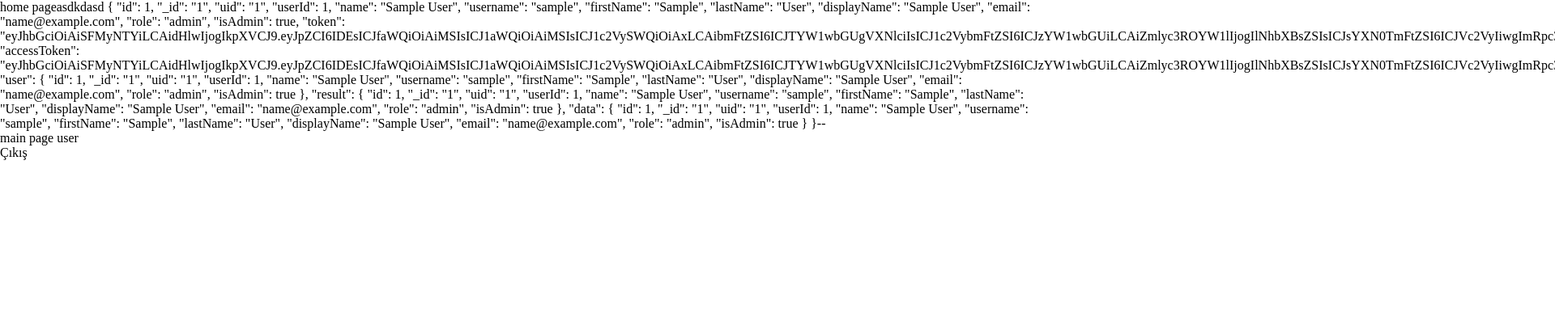
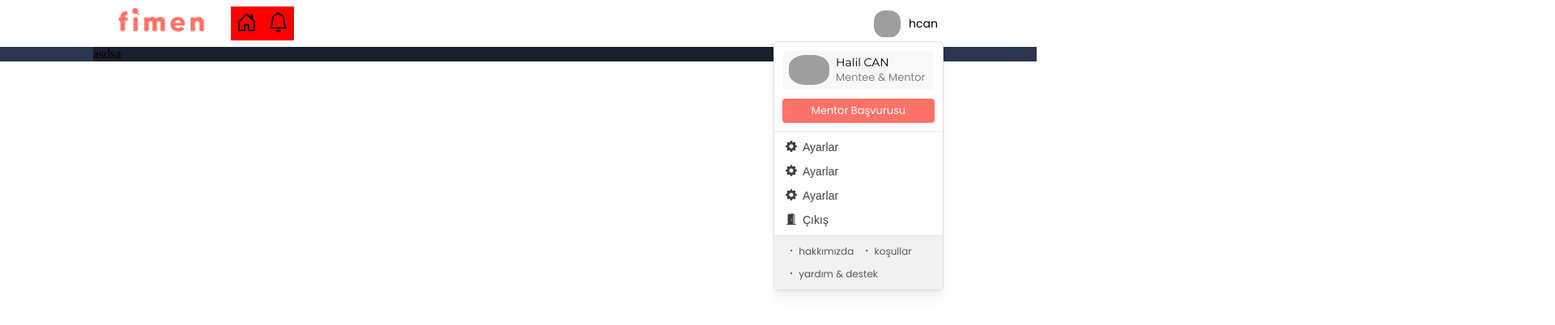
Before and after one commit to halilcn/fimen, a Vue app in the folder front-end/: page / in a window 1280 px wide. Shown: the top 402 px of the page at 81% size, 1920 px wide, since content can reach past the window. Built offline with nearby package versions, Linux system fonts and the light colour scheme; no server answers; sample sign-in values are in the browser's storage; grey boxes are pictures that could not be loaded.

Commit message:
add main page

```diff
--- a/front-end/src/App.vue
+++ b/front-end/src/App.vue
@@ -9,6 +9,7 @@
 @import url('https://fonts.googleapis.com/css2?family=Poppins:wght@400&display=swap');
 @import url('https://fonts.googleapis.com/css2?family=Poppins:wght@500&display=swap');
 @import url('https://fonts.googleapis.com/css2?family=Montserrat&display=swap');
+@import url('https://fonts.googleapis.com/css2?family=Montserrat+Alternates:wght@200&display=swap');
 @import url('https://fonts.googleapis.com/css2?family=Rubik:wght@300&display=swap');
 @import url('https://fonts.googleapis.com/css2?family=Rubik:wght@400&display=swap');
 
@@ -34,6 +35,8 @@ body, html {
   --navy-blue-bg-color: #38496B;
   --navy-blue-bg-hover-color: #303e5a;
   --navy-red-bg-color: #FF7268;
+  --navy-red-bg-dark-color: #f16b61;
   --navy-blue-text-color: #2B374F;
+  --navy-user-profile-border-radius: 40%;
 }
 </style>
--- a/front-end/src/components/mainPage/Home.vue
+++ b/front-end/src/components/mainPage/Home.vue
@@ -1,18 +1,104 @@
 <template>
-  <div>
-    home pageasdkdasd
+  <div class="container">
+    <div class="head_container">
+      <div class="head_content">
+        <div class="logo">
+          <img src="@/assets/images/logos/red.png"/>
+        </div>
+        <div class="links">
+          <div>
+            <i class="bi bi-house-door"></i>
+          </div>
+          <div>
+            <i class="bi bi-bell"></i>
+          </div>
+        </div>
+        <div class="user">
+          <div class="info">
+            <img src="https://ui-avatars.com/api/?name=halil+can&background=f2f2f2&size=128">
+            <span class="username">hcan</span>
+          </div>
+          <div v-if="userDropdown" class="dropdown">
+            <div class="top">
+              <div class="user_profile">
+                <img src="https://ui-avatars.com/api/?name=halil+can&background=f2f2f2&size=128">
+                <div class="info">
+                  <div class="name">
+                    Halil CAN
+                  </div>
+                  <div class="rank">
+                    <span class="mentee">
+                      Mentee
+                    </span>
+                    <span class="mentor">
+                      & Mentor
+                    </span>
+                  </div>
+                </div>
+              </div>
+              <div class="mentor_apply_button">
+                Mentor Başvurusu
+              </div>
+            </div>
+            <div class="links">
+              <div>
+                <i class="bi bi-gear-fill"></i>
+                Ayarlar
+              </div>
+              <div>
+                <i class="bi bi-gear-fill"></i>
+                Ayarlar
+              </div>
+              <div>
+                <i class="bi bi-gear-fill"></i>
+                Ayarlar
+              </div>
+              <div @click="postLogout">
+                <i class="bi bi-door-open-fill"></i>
+                Çıkış
+              </div>
+            </div>
+            <div class="footer">
+              <div>
+                <i class="bi bi-dot"></i>
+                hakkımızda
+              </div>
+              <div>
+                <i class="bi bi-dot"></i>
+                koşullar
+              </div>
+              <div>
+                <i class="bi bi-dot"></i>
+                yardım & destek
+              </div>
+            </div>
+          </div>
+        </div>
+      </div>
+    </div>
+    <div class="main_container">
+      <div class="main_content">
+        asdsa
+      </div>
+    </div>
+    <!-- home pageasdkdasd
     {{ $store.state.auth.user }}--
     <router-view></router-view>
     <div
         @click="postLogout">
       Çıkış
-    </div>
+    </div>-->
   </div>
 </template>
 
 <script>
 export default {
   name: "Home",
+  data() {
+    return {
+      userDropdown: true
+    }
+  },
   methods: {
     postLogout() {
       this.$store.dispatch('postLogout')
@@ -29,5 +115,193 @@ export default {
 </script>
 
 <style scoped>
+.container {
+}
 
+.head_container {
+  width: 100%;
+  background-color: white;
+}
+
+.head_content {
+  max-width: 1050px;
+  margin: auto;
+  display: flex;
+  justify-content: flex-start;
+  align-items: center;
+}
+
+.head_content > .logo > img {
+  width: 170px;
+}
+
+.head_content > .links {
+  display: flex;
+  justify-content: flex-start;
+}
+
+.head_content > .links > div {
+  font-size: 25px;
+  cursor: pointer;
+  background-color: red;
+  padding: 7px;
+}
+
+.head_content > .user {
+
+}
+
+.user {
+  margin-left: auto;
+  position: relative;
+}
+
+.user > .info {
+  display: flex;
+  align-items: center;
+  cursor: pointer;
+  padding: 5px 7px;
+  border-radius: 3px;
+}
+
+.user > .info > .username {
+  margin-left: 10px;
+  font-family: 'Poppins', sans-serif;
+  font-size: 14px;
+}
+
+.user > .info > img {
+  border-radius: var(--navy-user-profile-border-radius);
+  width: 33px;
+  height: 33px;
+}
+
+.user > .dropdown {
+  position: absolute;
+  background-color: white;
+  width: 210px;
+  border: 1px solid #e0e0e0;
+  border-radius: 5px;
+  right: 0px;
+
+  box-shadow: 0 0.4px 0.5px rgba(0, 0, 0, 0.008),
+  0 1.1px 1.3px rgba(0, 0, 0, 0.012),
+  0 2px 2.4px rgba(0, 0, 0, 0.015),
+  0 3.6px 4.2px rgba(0, 0, 0, 0.018),
+  0 6.7px 7.9px rgba(0, 0, 0, 0.022),
+  0 16px 19px rgba(0, 0, 0, 0.03);
+}
+
+.dropdown > .top {
+  padding: 10px;
+}
+
+.dropdown > .top > .user_profile {
+  display: flex;
+  justify-content: flex-start;
+  align-items: center;
+  cursor: pointer;
+  background-color: #f8f8f8;
+  padding: 5px 7px;
+  border: 1px solid white;
+  border-radius: 3px;
+  transition: .3s;
+}
+
+.dropdown > .top > .user_profile:hover {
+  border-color: #f1f1f1;
+  box-shadow: 0 0px 0.5px rgba(0, 0, 0, 0.006),
+  0 0px 1.3px rgba(0, 0, 0, 0.008),
+  0 0px 2.4px rgba(0, 0, 0, 0.01),
+  0 0px 4.2px rgba(0, 0, 0, 0.012),
+  0 0px 7.9px rgba(0, 0, 0, 0.014),
+  0 0px 19px rgba(0, 0, 0, 0.02);
+}
+
+.dropdown > .top > .user_profile > img {
+  width: 50px;
+  border-radius: var(--navy-user-profile-border-radius);
+}
+
+.dropdown > .top > .user_profile > .info {
+  margin-left: 8px;
+}
+
+.dropdown > .top > .user_profile > .info > .name {
+  font-family: 'Montserrat', sans-serif;
+  font-size: 14px;
+}
+
+.dropdown > .top > .user_profile > .info > .rank {
+  font-family: 'Poppins', sans-serif;
+  font-size: 13px;
+  color: #808080;
+}
+
+.dropdown > .top > .mentor_apply_button {
+  background-color: var(--navy-red-bg-color);
+  color: white;
+  padding: 5px 10px;
+  cursor: pointer;
+  margin-top: 10px;
+  font-family: 'Poppins', sans-serif;
+  font-size: 13px;
+  text-align: center;
+  border-radius: 4px;
+}
+
+.dropdown > .top > .mentor_apply_button:hover {
+  background-color: var(--navy-red-bg-dark-color);
+}
+
+.dropdown > .links {
+  border-top: 1px solid #e9e9e9;
+  border-bottom: 1px solid #e9e9e9;
+  padding: 4px 0px;
+}
+
+.dropdown > .links > div {
+  cursor: pointer;
+  padding: 7px 14px;
+  display: flex;
+  align-items: center;
+  font-family: 'Nunito', sans-serif;
+  font-size: 14px;
+  color: #404040;
+}
+
+.dropdown > .links > div > i {
+  margin-right: 7px;
+}
+
+.dropdown > .links > div:hover {
+  background-color: #f1f1f1;
+}
+
+.dropdown > .footer {
+  width: 100%;
+  display: flex;
+  flex-wrap: wrap;
+  background-color: #f1f1f1;
+  padding: 5px 10px;
+}
+
+.dropdown > .footer > div {
+  margin: 5px;
+  font-family: 'Poppins', sans-serif;
+  font-size: 12px;
+  cursor: pointer;
+  color: #585858;
+}
+
+.main_container {
+  width: 100%;
+  background-color: #2b374f;
+}
+
+.main_content {
+  max-width: 1050px;
+  margin: auto;
+  background-color: #1a202c;
+}
 </style>
```
